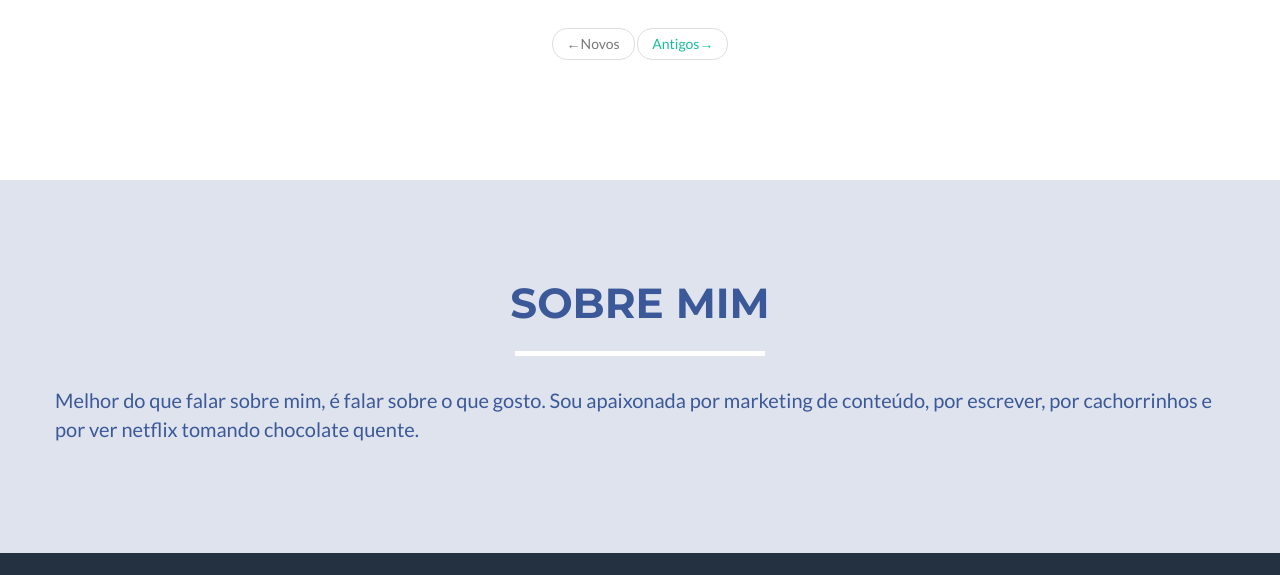
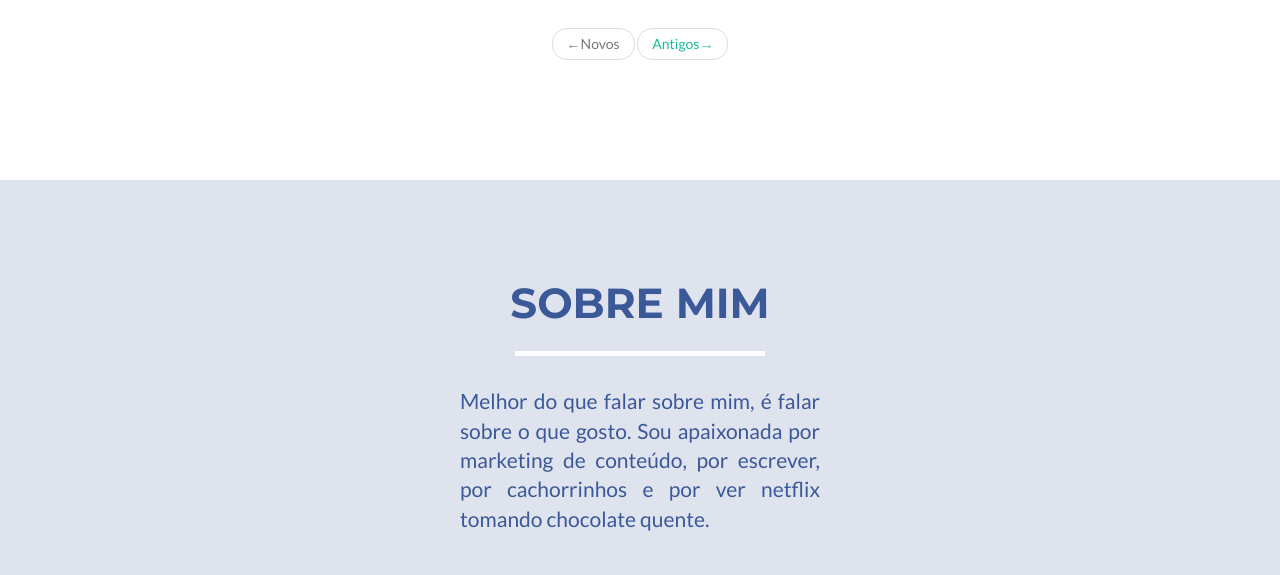
Before and after one commit to francescarodrigues/portfolio, a website: page index.html in a window 1280 px wide. Shown: the part 1883-2458 px from the top of the page. Drawn offline with nearby package versions, Linux system fonts and the light colour scheme.

Commit message:
Atualizado sobre mim

```diff
--- a/index.html
+++ b/index.html
@@ -108,7 +108,9 @@
                 </div>
             </div>
             <div class="row">
-                <p>Melhor do que falar sobre mim, é falar sobre o que gosto. Sou apaixonada por marketing de conteúdo, por escrever, por cachorrinhos e por ver netflix tomando chocolate quente.</p>
+              <div class="col-lg-4 col-lg-offset-4">
+                <p class="lead text-justify">Melhor do que falar sobre mim, é falar sobre o que gosto. Sou apaixonada por marketing de conteúdo, por escrever, por cachorrinhos e por ver netflix tomando chocolate quente.</p>
+              </div>
             </div>
         </div>
     </section>
```
